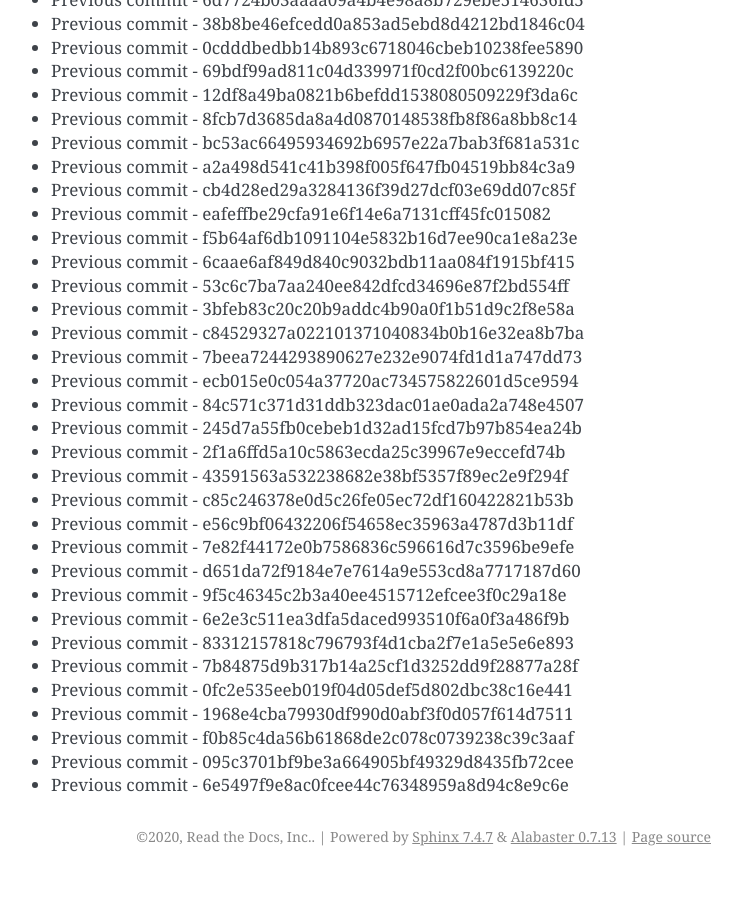
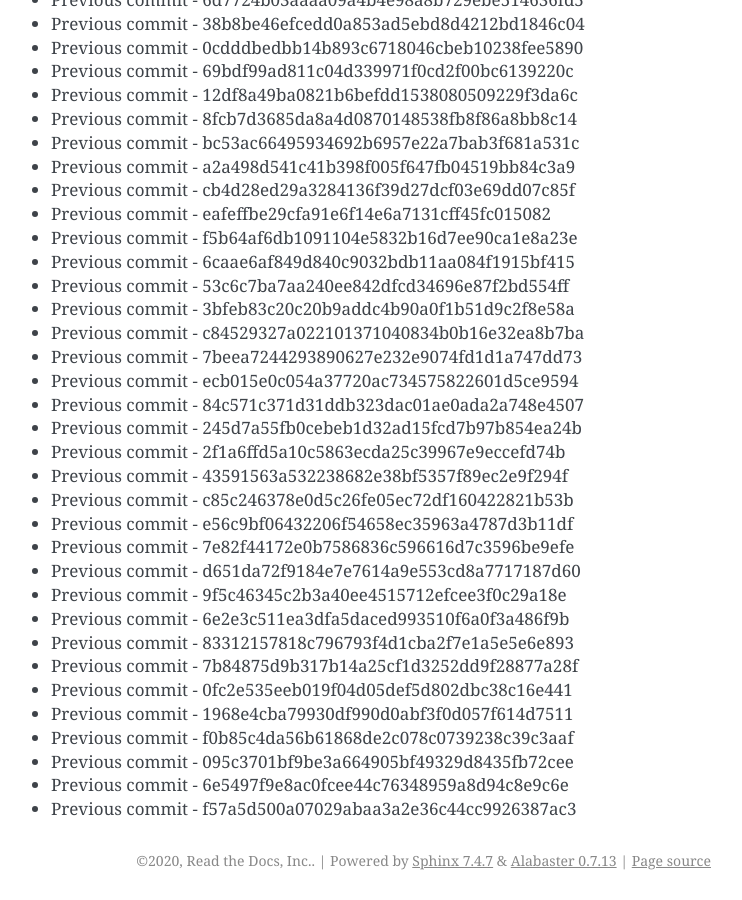
Before and after one commit to readthedocs/rtd-git-stresstest, a Sphinx documentation site: the page built from docs/updates.rst, in a window 1280 px wide and 900 px high, scrolled down 74164 px. Shown: the whole window, without its empty margins (399-1141 px from the left). Built offline with Sphinx 7.4.7, drawn with Linux system fonts in a browser that asks for light colours; before the commit the page ends 75040 px from its top, so only the background shows below that.

Commit message:
Generating commit from previous: f57a5d500a07029abaa3a2e36c44cc9926387ac3

```diff
--- a/docs/updates.rst
+++ b/docs/updates.rst
@@ -3148,3 +3148,4 @@ It can be tested for any performance characteristics.
 * Previous commit - f0b85c4da56b61868de2c078c0739238c39c3aaf
 * Previous commit - 095c3701bf9be3a664905bf49329d8435fb72cee
 * Previous commit - 6e5497f9e8ac0fcee44c76348959a8d94c8e9c6e
+* Previous commit - f57a5d500a07029abaa3a2e36c44cc9926387ac3
```
